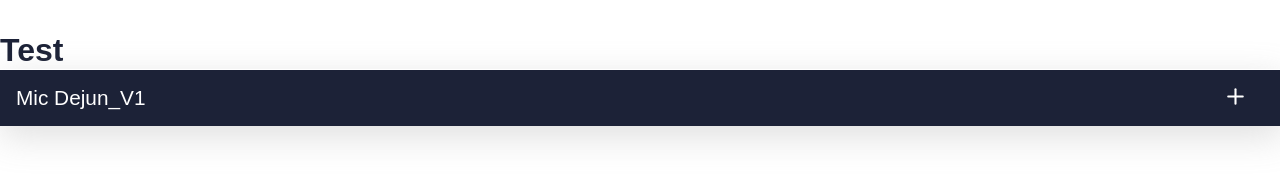
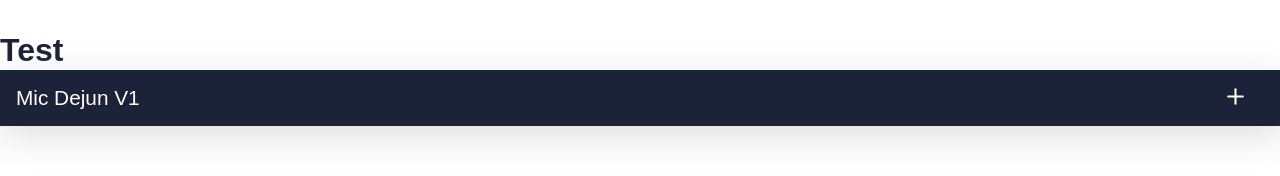
Before and after one commit to danster99/ARWebApp, a React (Create React App) app: page /menu in a window 1280 px wide. Shown: the part 304-480 px from the top of the page. Built offline with nearby package versions, Linux system fonts and the light colour scheme.

Commit message:
changed data.js

```diff
--- a/src/components/pages/MenuPage/Data.js
+++ b/src/components/pages/MenuPage/Data.js
@@ -12,7 +12,7 @@ export const DataLegume = [
 export const DataBurger = [
 
     {
-      name: 'Mic Dejun_V1',
+      name: 'Mic Dejun V1',
       description: 'A labracadabrador.',
       price: '30 lei'
     }
```
